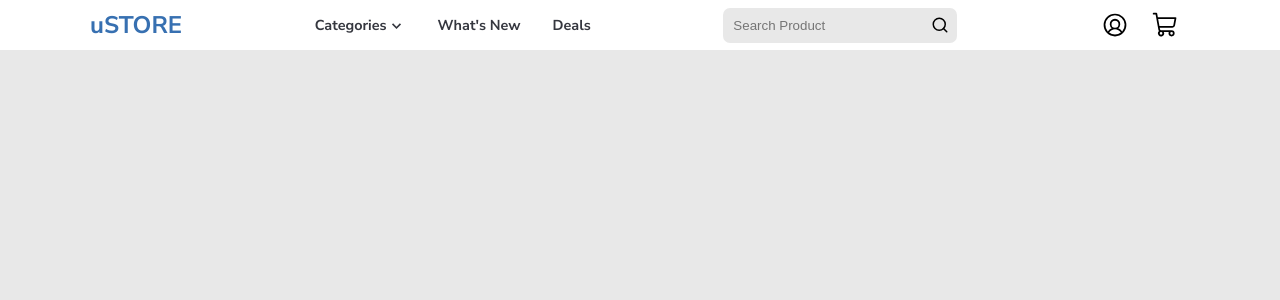
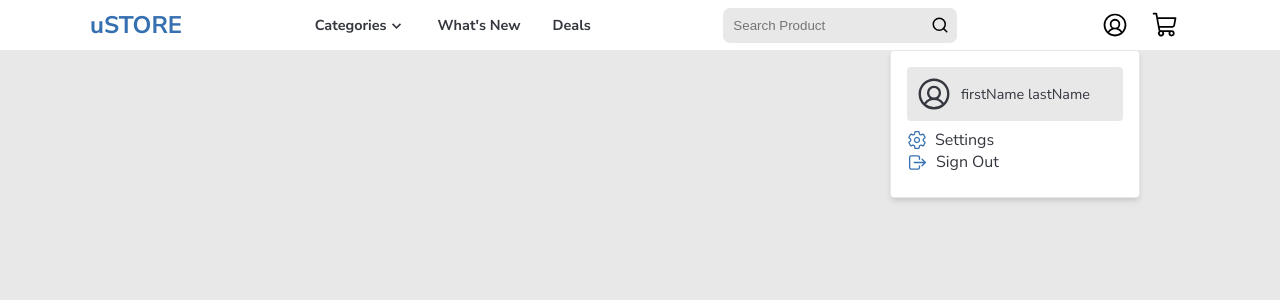
Before and after one commit to lxndrbukin/unistore, a React (Create React App) app: page / in a window 1280 px wide. Both pictures are taken after a click on the element 1114 px from the left and 25 px from the top of the page. Shown: the top 300 px of the page. Built offline with nearby package versions, Linux system fonts and the light colour scheme; no server answers.

Commit message:
Working on the header component. Added the functionality to open/close the user menu and cart with useRef in a reusable component.

```diff
--- a/src/components/Header/HeaderUserCart.tsx
+++ b/src/components/Header/HeaderUserCart.tsx
@@ -1,3 +1,7 @@
 export default function HeaderUserCart(): JSX.Element {
-  return <div className="header-user-cart"></div>;
+  return (
+    <div className="header-user-cart">
+      <span>Empty</span>
+    </div>
+  );
 }
--- a/src/components/Header/HeaderUserMenu.tsx
+++ b/src/components/Header/HeaderUserMenu.tsx
@@ -4,19 +4,19 @@ import { IoSettingsOutline, IoLogOutOutline } from 'react-icons/io5';
 
 export default function HeaderUserMenu(): JSX.Element {
   return (
-    <div className="header-user-menu-profile-dropdown">
-      <Link to="/profile" className="header-user-menu-profile-data">
+    <div className="header-user-menu">
+      <Link to="/profile" className="header-user-menu-data">
         <PiUserCircle size={38} />
         <span>firstName lastName</span>
       </Link>
-      <ul className="header-user-menu-profile-links">
-        <li className="header-user-menu-profile-link">
+      <ul className="header-user-menu-links">
+        <li className="header-user-menu-link">
           <Link to="/profile/settings">
             <IoSettingsOutline size={20} />
             <span>Settings</span>
           </Link>
         </li>
-        <li className="header-user-menu-profile-link">
+        <li className="header-user-menu-link">
           <Link to="/profile/signout">
             <IoLogOutOutline size={21} />
             <span>Sign Out</span>
--- a/src/components/Header/HeaderUserSection.tsx
+++ b/src/components/Header/HeaderUserSection.tsx
@@ -10,20 +10,37 @@ export default function HeaderUserSection({
 
   const [isVisible, setIsVisible] = useState(false);
 
-  useEffect(() => {}, []);
+  useEffect(() => {
+    document.addEventListener('click', handleOutsideClick);
+    return () => document.removeEventListener('click', handleOutsideClick);
+  }, []);
 
-  const headerUserMenuDropdown = (
-    <div ref={dropdownRef} className="header-user-menu-dropdown">
+  const handleOutsideClick = (e: MouseEvent) => {
+    if (
+      iconRef &&
+      !iconRef.current?.contains(e.target as Element) &&
+      !dropdownRef.current?.contains(e.target as Element)
+    ) {
+      setIsVisible(false);
+    }
+  };
+
+  const headerUserSectionDropdown = (
+    <div ref={dropdownRef} className="header-user-section-dropdown">
       {children}
     </div>
   );
 
   return (
-    <div className="header-user-menu-section">
-      <div ref={iconRef} className="header-user-menu-icon">
+    <div className="header-user-section">
+      <div
+        ref={iconRef}
+        onClick={() => setIsVisible(!isVisible)}
+        className="header-user-section-icon"
+      >
         {icon({ size: 28 })}
       </div>
-      {isVisible && headerUserMenuDropdown}
+      {isVisible && headerUserSectionDropdown}
     </div>
   );
 }
--- a/src/components/Header/HeaderUserSections.tsx
+++ b/src/components/Header/HeaderUserSections.tsx
@@ -5,7 +5,7 @@ import HeaderUserCart from './HeaderUserCart';
 
 export default function HeaderUserSections(): JSX.Element {
   return (
-    <div className="header-user-menu">
+    <div className="header-user-sections">
       <HeaderUserSection icon={PiUserCircle} children={<HeaderUserMenu />} />
       <HeaderUserSection icon={PiShoppingCart} children={<HeaderUserCart />} />
     </div>
--- a/src/components/Header/assets/styles.scss
+++ b/src/components/Header/assets/styles.scss
@@ -112,18 +112,18 @@
       }
     }
 
-    .header-user-menu {
+    .header-user-sections {
       display: grid;
       grid-template-columns: repeat(2, max-content);
       align-items: center;
 
-      .header-user-menu-section {
+      .header-user-section {
         display: flex;
         flex-direction: column;
         align-items: center;
         position: relative;
 
-        .header-user-menu-icon {
+        .header-user-section-icon {
           height: 50px;
           width: 50px;
           display: flex;
@@ -136,7 +136,7 @@
           }
         }
 
-        .header-user-menu-profile-dropdown {
+        .header-user-section-dropdown {
           min-width: 250px;
           border: 1px solid $light-grey;
           border-radius: 4px;
@@ -148,7 +148,8 @@
           box-sizing: border-box;
           background-color: $white;
 
-          .header-user-menu-profile-data {
+          .header-user-menu {
+            .header-user-menu-data {
               text-decoration: none;
               color: $dark;
               display: flex;
@@ -163,12 +164,12 @@
               }
             }
 
-          .header-user-menu-profile-links {
+            .header-user-menu-links {
               list-style-type: none;
               margin: 0;
               padding: $spacing-md 0;
 
-            .header-user-menu-profile-link {
+              .header-user-menu-link {
                 a {
                   text-decoration: none;
                   color: $dark;
@@ -183,14 +184,21 @@
               }
             }
           }
-      }
 
-      .header-user-menu-cart {
-        display: flex;
-        flex-direction: column;
+          .header-user-cart {
+            display: grid;
+            grid-template-columns: 1fr;
             align-items: center;
-        position: relative;
+            justify-content: center;
+            height: 200px;
+
+            span {
+              width: fit-content;
+              color: $dark-grey;
             }
           }
         }
       }
+    }
+  }
+}
```
Lines whose indentation alone changed are shown as unchanged.
